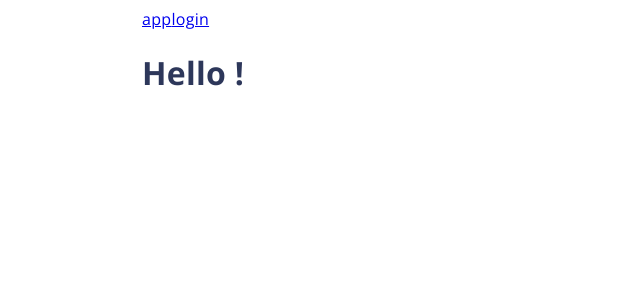
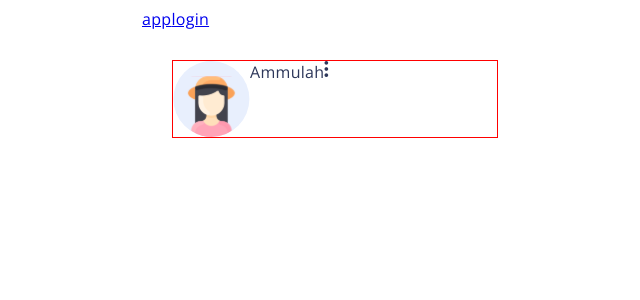
Before and after one commit to dlt-v/Chatlog, a React (Create React App) app: page / in a window 1280 px wide. Shown: the top 300 px of the page, without its empty margins (306-946 px from the left). Built offline with nearby package versions, Linux system fonts and the light colour scheme.

Commit message:
create initial userHeader component

```diff
--- /dev/null
+++ b/src/components/UserHeader.tsx
@@ -0,0 +1,13 @@
+import React from 'react';
+
+import av0 from '../styles/img/av-0.svg';
+
+export const UserHeader = () => {
+    return (
+        <div className="main__userHeader">
+            <img src={av0} alt="avatar" />
+            <span className="main__userHeader--userName">Ammulah</span>
+            <span className="icon-options"></span>
+        </div>
+    );
+};
--- a/src/pages/Main.tsx
+++ b/src/pages/Main.tsx
@@ -1,8 +1,11 @@
-import React, { useContext } from 'react';
-import { UserDataContext } from '../UserDataContext';
+import React from 'react';
+
+import { UserHeader } from '../components/UserHeader';
 
 export const Main: React.FC = () => {
-    const { user, setUser } = useContext(UserDataContext);
-
-    return <h1>Hello {user.name}!</h1>;
+    return (
+        <div className="main">
+            <UserHeader />
+        </div>
+    );
 };
--- a/src/styles/style.css
+++ b/src/styles/style.css
@@ -101,4 +101,14 @@ html {
   transform: scale(0.9);
 }
 
+.main {
+  width: calc(100% - 60px);
+  margin: 30px;
+}
+.main__userHeader {
+  width: 100%;
+  border: 1px solid red;
+  display: flex;
+}
+
 /*# sourceMappingURL=style.css.map */
--- a/src/styles/style.scss
+++ b/src/styles/style.scss
@@ -121,3 +121,19 @@ html {
         }
     }
 }
+
+.main {
+    width: calc(100% - 60px);
+    margin: 30px;
+    &__userHeader {
+        width: 100%;
+        border: 1px solid red;
+        display: flex;
+        & img {
+        }
+        &__userName {
+        }
+        & .icon-options {
+        }
+    }
+}
```
Also changed, not shown: 1 other file (tests, documents, lock files or other folders).
